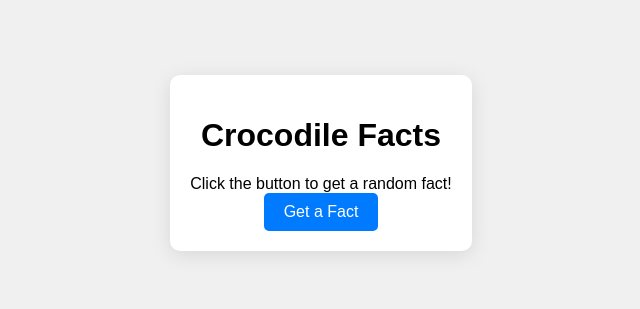
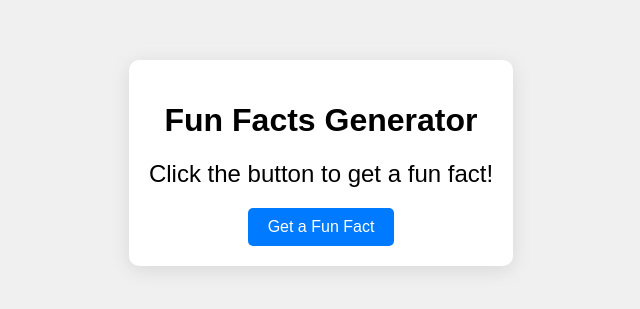
Before and after one commit to mathu3004/crocs_facts, a plain HTML site: page index.html in a window 1280 px wide. Shown: the part 237-546 px from the top of the page, without its empty margins (319-959 px from the left). Drawn offline with Linux system fonts and the light colour scheme.

Commit message:
Update index.html

```diff
--- a/index.html
+++ b/index.html
@@ -3,14 +3,14 @@
 <head>
     <meta charset="UTF-8">
     <meta name="viewport" content="width=device-width, initial-scale=1.0">
-    <title>Crocodile Facts</title>
     <link rel="stylesheet" href="styles.css">
+    <title>Fun Facts Generator</title>
 </head>
 <body>
     <div class="container">
-        <h1>Crocodile Facts</h1>
-        <div id="factDisplay" class="fact-display">Click the button to get a random fact!</div>
-        <button id="factButton" class="fact-button">Get a Fact</button>
+        <h1>Fun Facts Generator</h1>
+        <div class="fact" id="factDisplay">Click the button to get a fun fact!</div>
+        <button id="factButton">Get a Fun Fact</button>
     </div>
     <script src="script.js"></script>
 </body>
```
